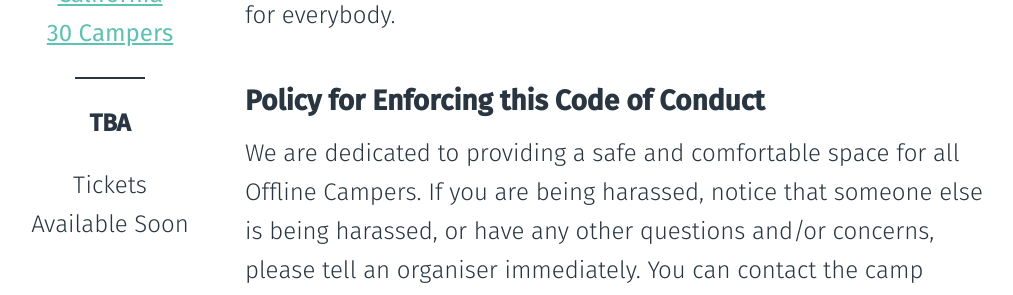
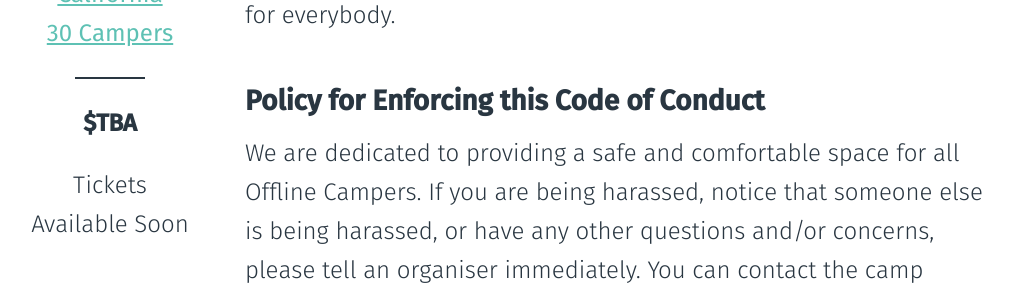
Before and after one commit to offlinefirst/offlinefirst.org, a Jekyll site: the page built from camp/codeofconduct.html, in a window 1280 px wide and 900 px high, scrolled down 350 px. Shown: the part 157-452 px from the top of the window, without its empty margins (80-1093 px from the left). Built offline with Jekyll 4.4.1, drawn with Linux system fonts in a browser that asks for light colours; comment, search, counter and statistics services are not loaded.

Commit message:
add dollar sign to price

```diff
--- a/camp/codeofconduct.html
+++ b/camp/codeofconduct.html
@@ -19,7 +19,7 @@ root_path:  ../
   <hr>
 
   <p class="price">
-    <strong>TBA</strong><br>
+    <strong>$TBA</strong><br>
   </p>
 
   <p class="attend">
```
